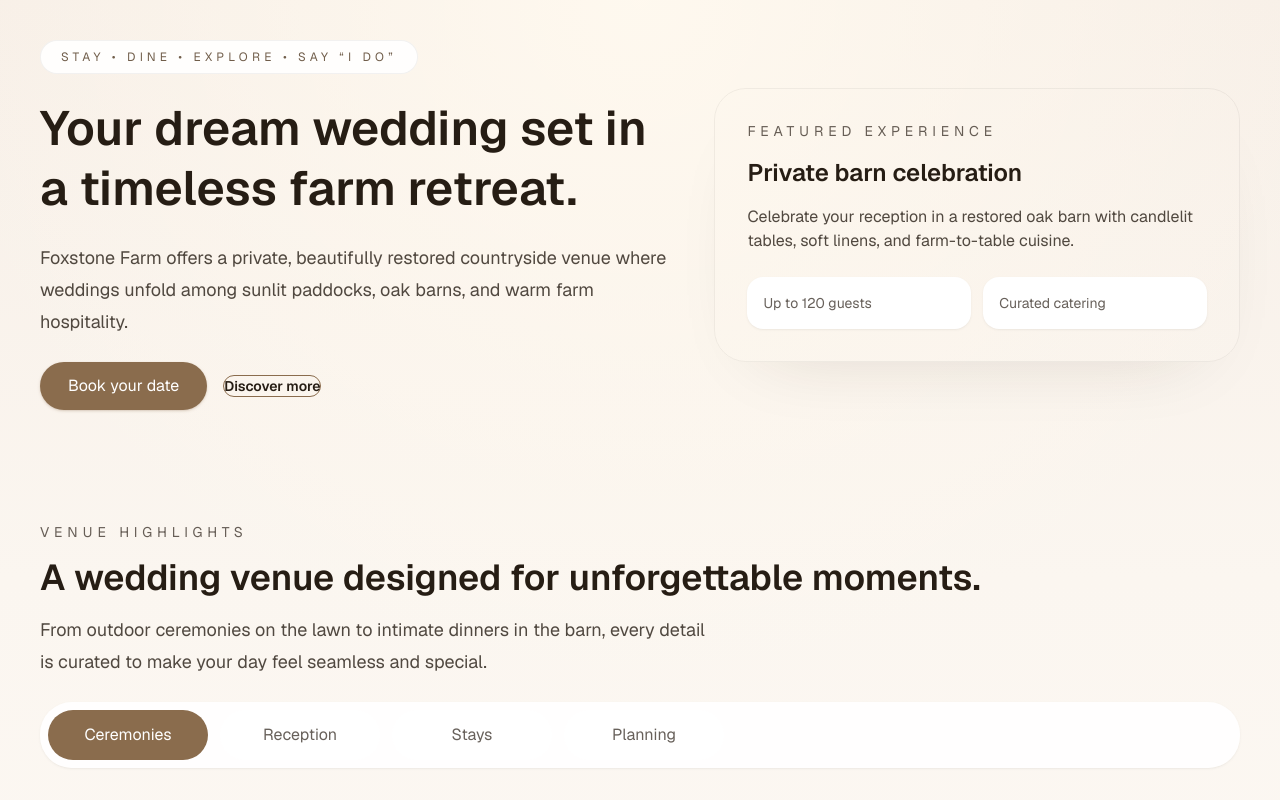
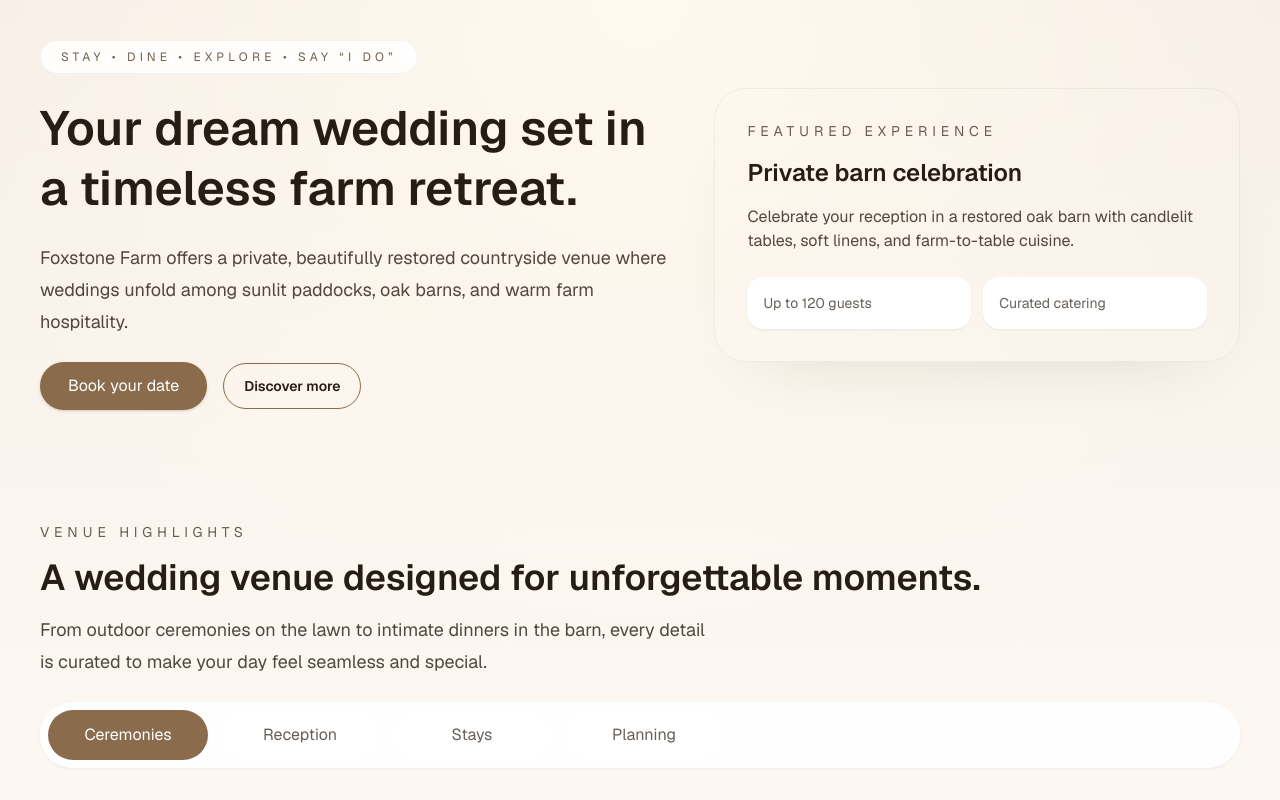
Before and after one commit to foxstone-digital/event-booker, a Next.js app: page / in a window 1280 px wide. Shown: the top 800 px of the page. Built offline with nearby package versions, Linux system fonts and the light colour scheme.

Commit message:
chore: fix discover more button

```diff
--- a/app/components/Header.tsx
+++ b/app/components/Header.tsx
@@ -96,7 +96,7 @@ export default function Header() {
           </Dialog.Root>
           <a
             href="#about"
-            className="inline-flex items-center justify-center rounded-full border border-accent text-sm font-semibold text-accent-strong transition hover:bg-accent/10"
+            className="inline-flex items-center justify-center rounded-full border border-accent px-5 py-3 text-sm font-semibold text-accent-strong transition hover:bg-accent/10"
           >
             Discover more
           </a>
```
